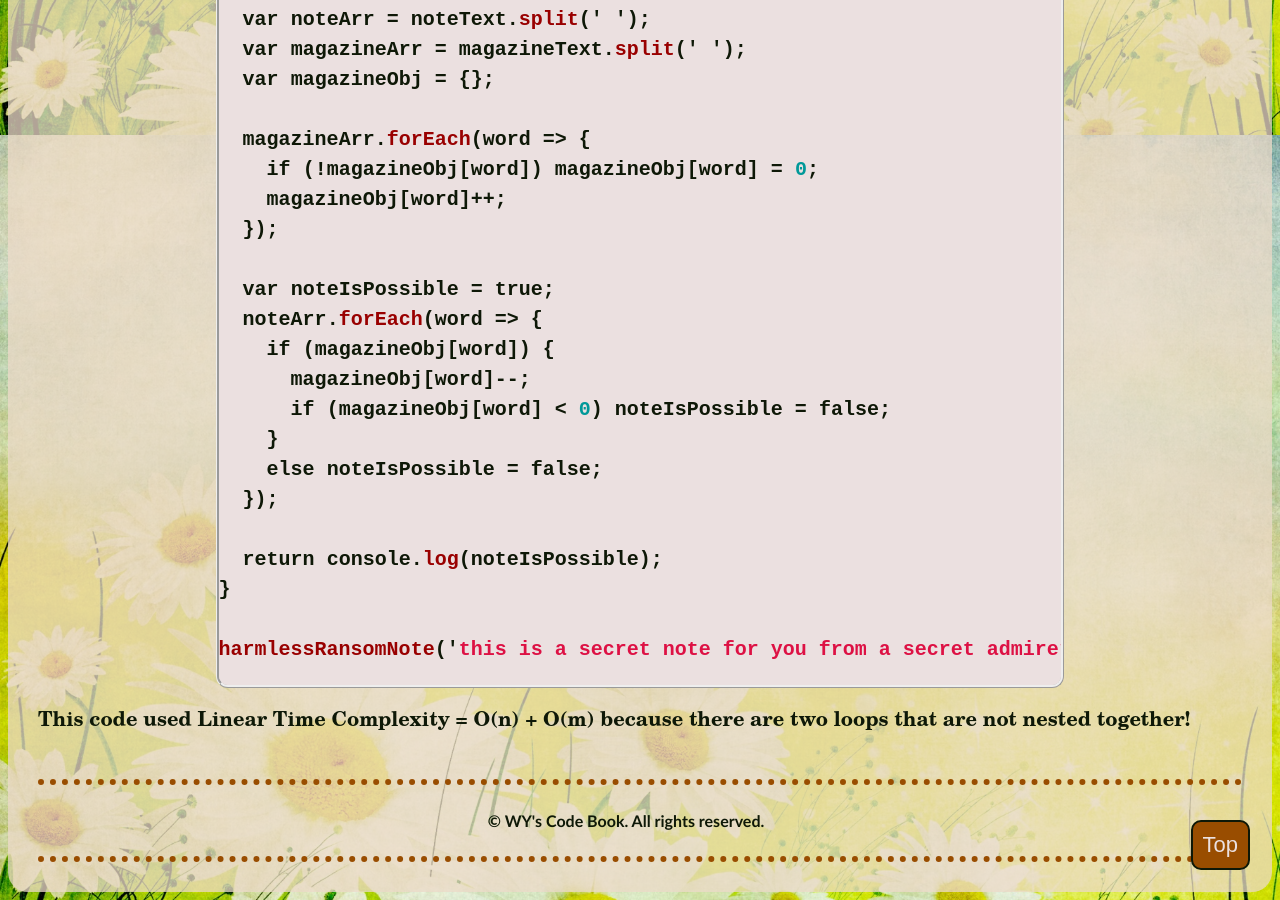
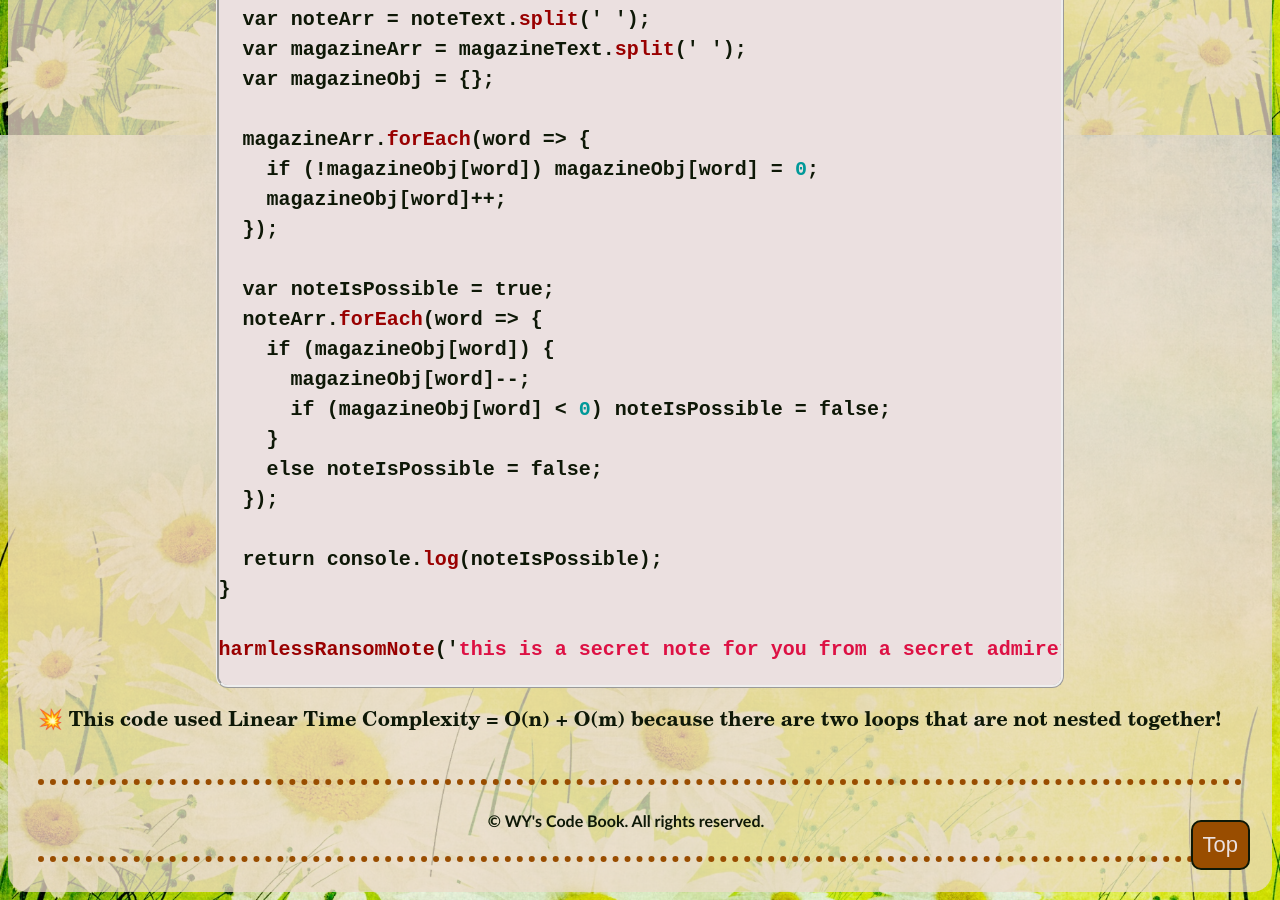
Before and after one commit to WYCodeBook/WYCodeBook.github.io, a Jekyll site: the page built from _javascript/harmless-ransom-note.md, in a window 1280 px wide and 900 px high, scrolled down 3465 px. Built offline with Jekyll 4.4.1, drawn with Linux system fonts in a browser that asks for light colours; some web fonts are replaced.

```diff
--- a/_javascript/harmless-ransom-note.md
+++ b/_javascript/harmless-ransom-note.md
@@ -67,4 +67,4 @@ harmlessRansomNote('this is a secret note for you from a secret admirer', 'puert
 
 {% endhighlight %}
 
-This code used Linear Time Complexity = O(n) + O(m) because there are two loops that are not nested together!
+💥 This code used Linear Time Complexity = O(n) + O(m) because there are two loops that are not nested together!
```
